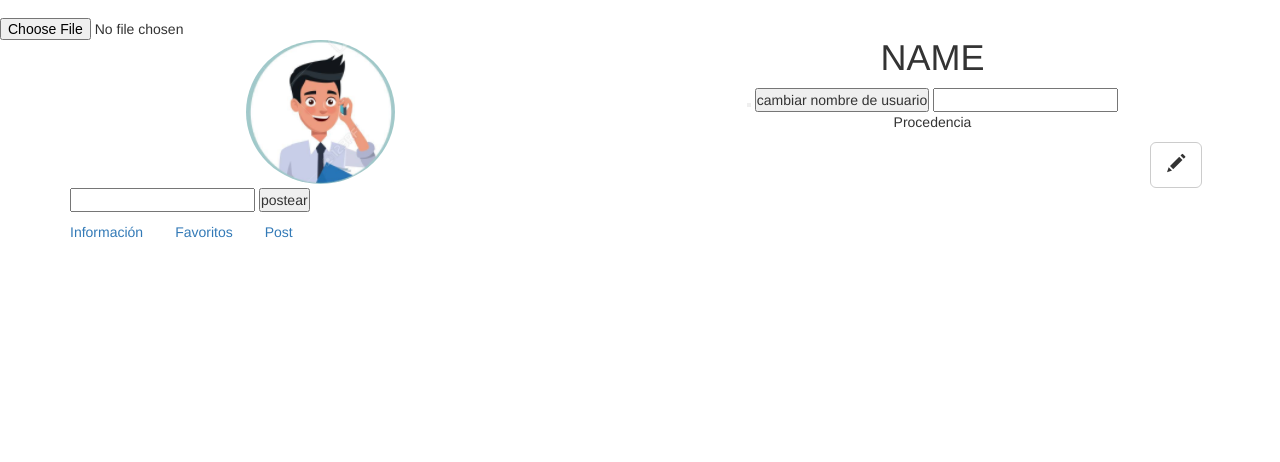
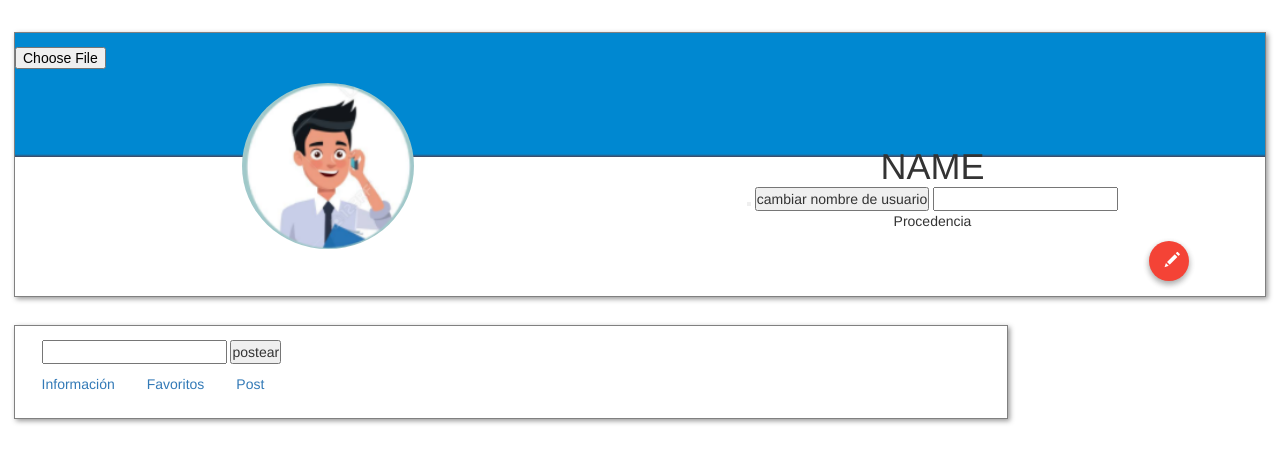
Before and after one commit to LilliamHaro/bn-branch, a plain HTML site: page views/feed.html in a window 1280 px wide. Shown: the part 74-536 px from the top of the page. Drawn offline with Linux system fonts and the light colour scheme; no server answers.

Commit message:
añadiendo readme corregido, imágenes y view profile css y js

```diff
--- a/css/main.css
+++ b/css/main.css
@@ -69,3 +69,84 @@
 .enabled-button {
   background-color: #0040FF;
 }
+/* ------------------------------------------------------- */
+
+/*section image-profile*/
+.container-flex-column {
+  display: flex;
+  flex-direction: column;
+  /* justify-content: center; */
+  /* padding: 2em; */
+}
+.img {
+  width:100%;
+  max-width:200px;
+  padding: 1em;
+  margin: auto;
+  display: block;
+}
+.container-uno-profile {
+  border: 1px solid grey;
+  padding-top: 1em;
+  box-shadow: 2px 2px 5px #999;
+  margin: 1em;
+  background: linear-gradient(to bottom, rgba(0,136,209,1) 0%, rgba(0,136,209,1) 46%, rgba(62,77,106,1) 47%, rgba(255,255,255,1) 47%, rgba(255,255,255,1) 100%);
+}
+.contenedor{
+  width:90px;
+  height:240px;
+  position:absolute;
+  right:0px;
+  bottom:0px;
+}
+.botonF1{
+  width:40px;
+  height:40px;
+  border-radius:100%;
+  background:#F44336;
+  right:0;
+  bottom:0;
+  position: relative;
+  margin-right:15px;
+  margin-bottom:15px;
+  border:none;
+  outline:none;
+  color:#FFF;
+  font-size:15px;
+  box-shadow: 0 3px 6px rgba(0,0,0,0.16), 0 3px 6px rgba(0,0,0,0.23);
+  transition:.3s;
+}
+span{
+  transition:.5s;
+}
+.botonF1:hover span{
+  transform:rotate(360deg);
+}
+.botonF1:active{
+  transform:scale(1.1);
+}
+.text-title {
+  margin: 1vh 0 0 0;
+}
+.container-dos-profile {
+  border: 1px solid grey;
+  padding-top: 1em;
+  box-shadow: 2px 2px 5px #999;
+  margin: 1em;
+  width: auto;
+  max-width: 994px;
+
+}
+.pad-bot {
+  padding: 1em 1.5em 1em 1.9em;
+}
+.mt-20 {
+  margin-top: 100px;
+}
+.bg-red {
+  background-color:#F44336;
+}
+.color-tranparent {
+  color: transparent;
+
+}
```
Also changed, not shown: js/profile.js (added, +69 -0 lines), assets/images/encuesta.png (added), assets/images/grafico-opciones-redes-sociales.png (added), assets/images/grafico-rango_de_edades.png (added), assets/images/grafico-sexo.png (added), assets/images/logo1.png (added), 1 other file.
